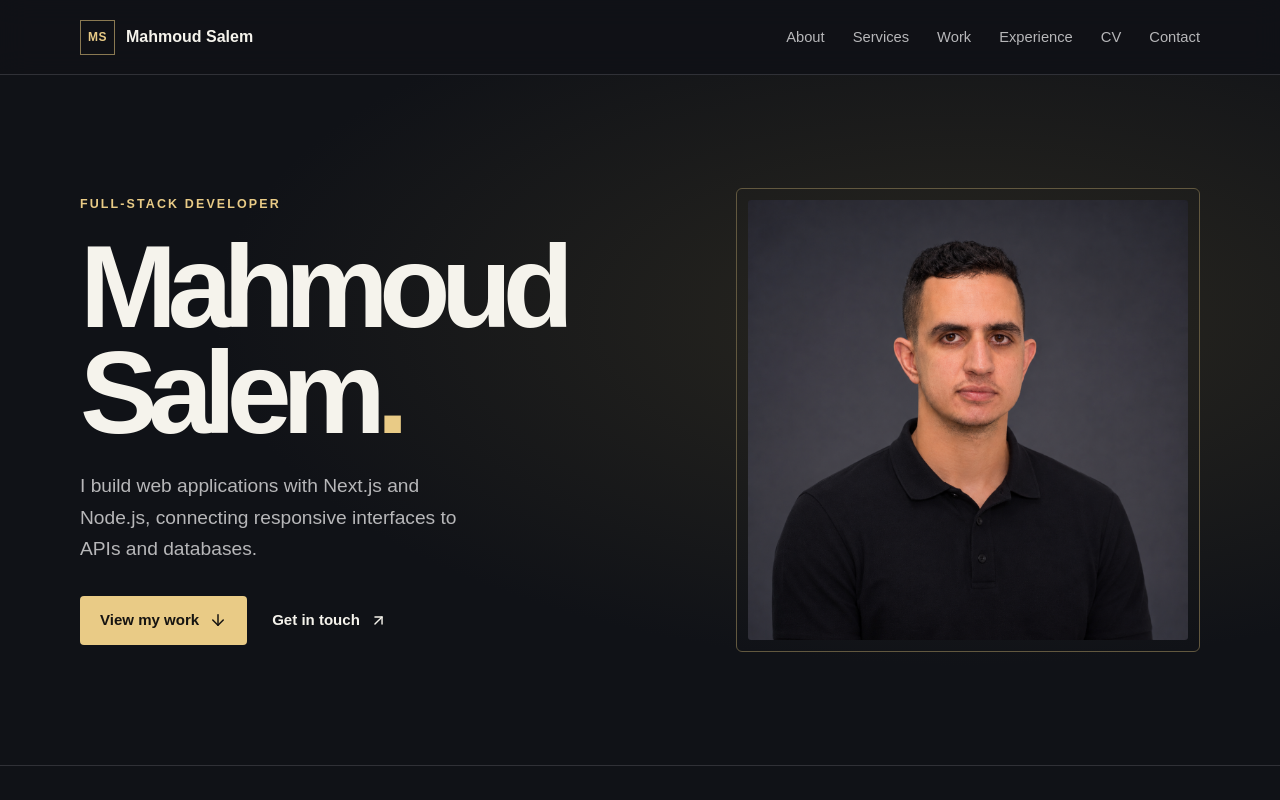
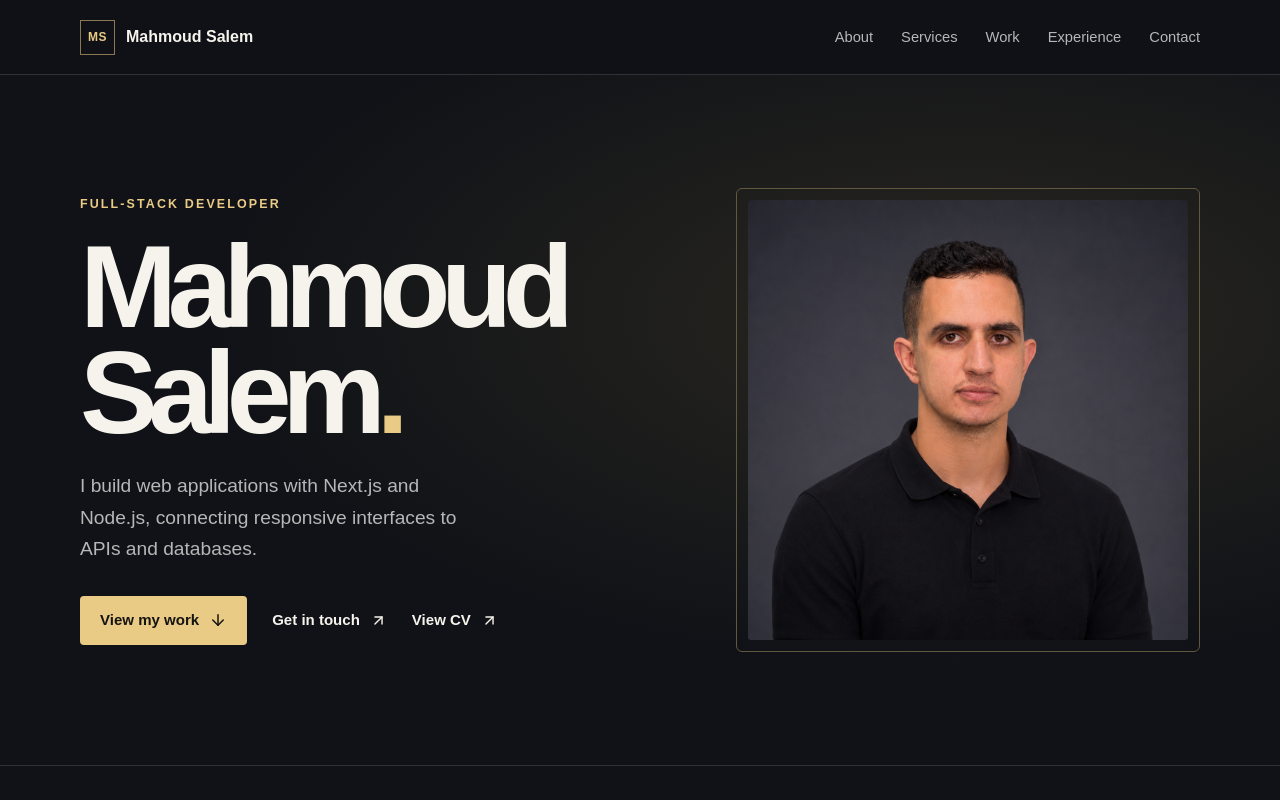
Before and after one commit to MahmoudSalem322/Protflio-, a Next.js app: page / in a window 1280 px wide. Shown: the top 800 px of the page. Built offline with nearby package versions, Linux system fonts and the light colour scheme.

Commit message:
Move CV link alongside hero actions

```diff
--- a/src/app/page.tsx
+++ b/src/app/page.tsx
@@ -8,7 +8,6 @@ const navigation = [
   { label: "Services", href: "#services" },
   { label: "Work", href: "#projects" },
   { label: "Experience", href: "#experience" },
-  { label: "CV", href: "#cv" },
   { label: "Contact", href: "#contact" },
 ];
 
@@ -84,6 +83,9 @@ export default function Portfolio() {
               <div className="hero-actions" data-entrance="" style={entranceDelay(500)}>
                 <a className="button" href="#projects">View my work <ArrowDown size={18} aria-hidden="true" /></a>
                 <a className="text-link" href="#contact">Get in touch <ArrowUpRight size={17} aria-hidden="true" /></a>
+                <a id="cv" className="text-link" href="/Mahmoud_Salem_CV.pdf" target="_blank" rel="noopener">
+                  View CV <ArrowUpRight size={17} aria-hidden="true" />
+                </a>
               </div>
             </div>
             <div className="portrait" data-entrance="portrait">
@@ -159,15 +161,6 @@ export default function Portfolio() {
           </ul>
         </section>
 
-        <section id="cv" className="shell section" aria-labelledby="cv-title">
-          <h2 id="cv-title" data-reveal="fade-up">CV</h2>
-          <div data-reveal="fade-up" style={entranceDelay(200)}>
-            <a className="button" href="/Mahmoud_Salem_CV.pdf" target="_blank" rel="noopener">
-              View my CV (PDF) <ArrowUpRight size={18} aria-hidden="true" />
-            </a>
-          </div>
-        </section>
-
         <section id="contact" className="contact" aria-labelledby="contact-title">
           <div className="shell contact-inner">
             <div data-reveal="fade-up">
```
